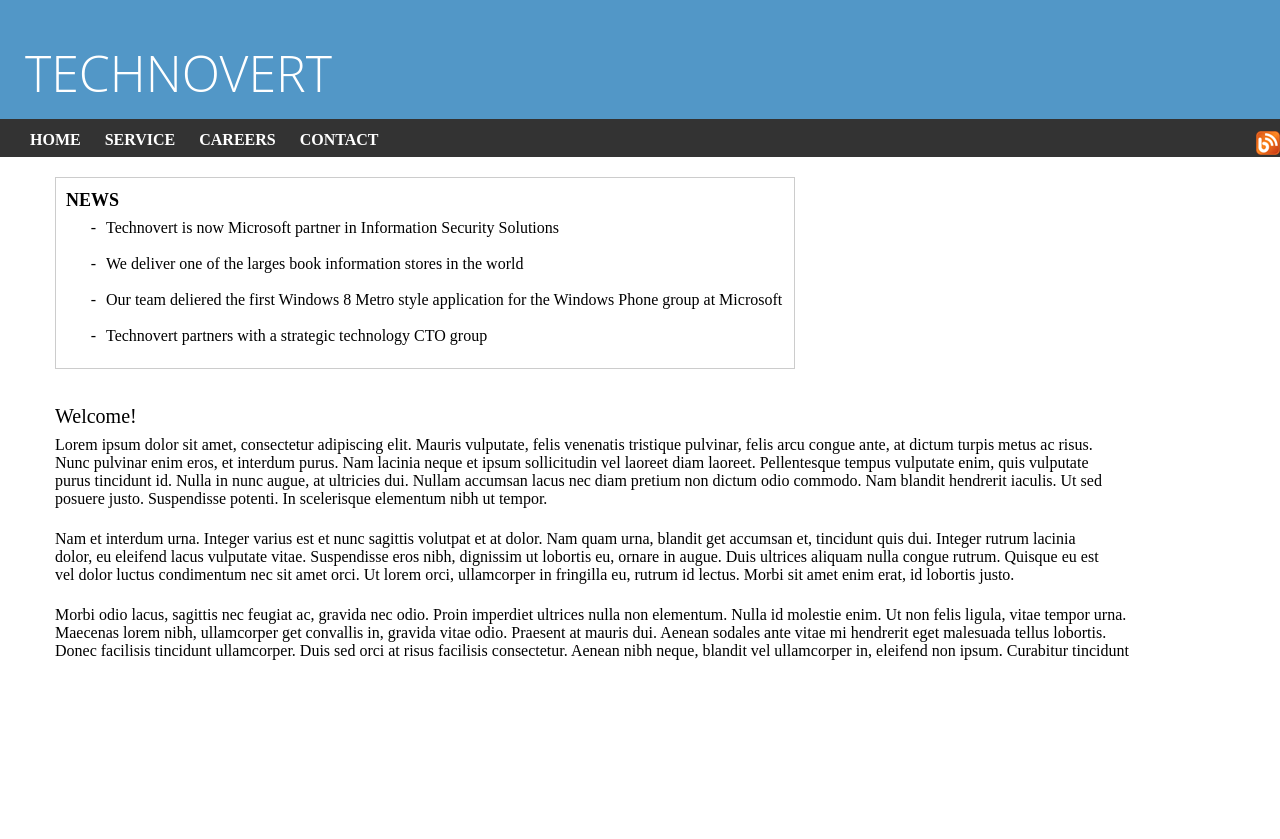
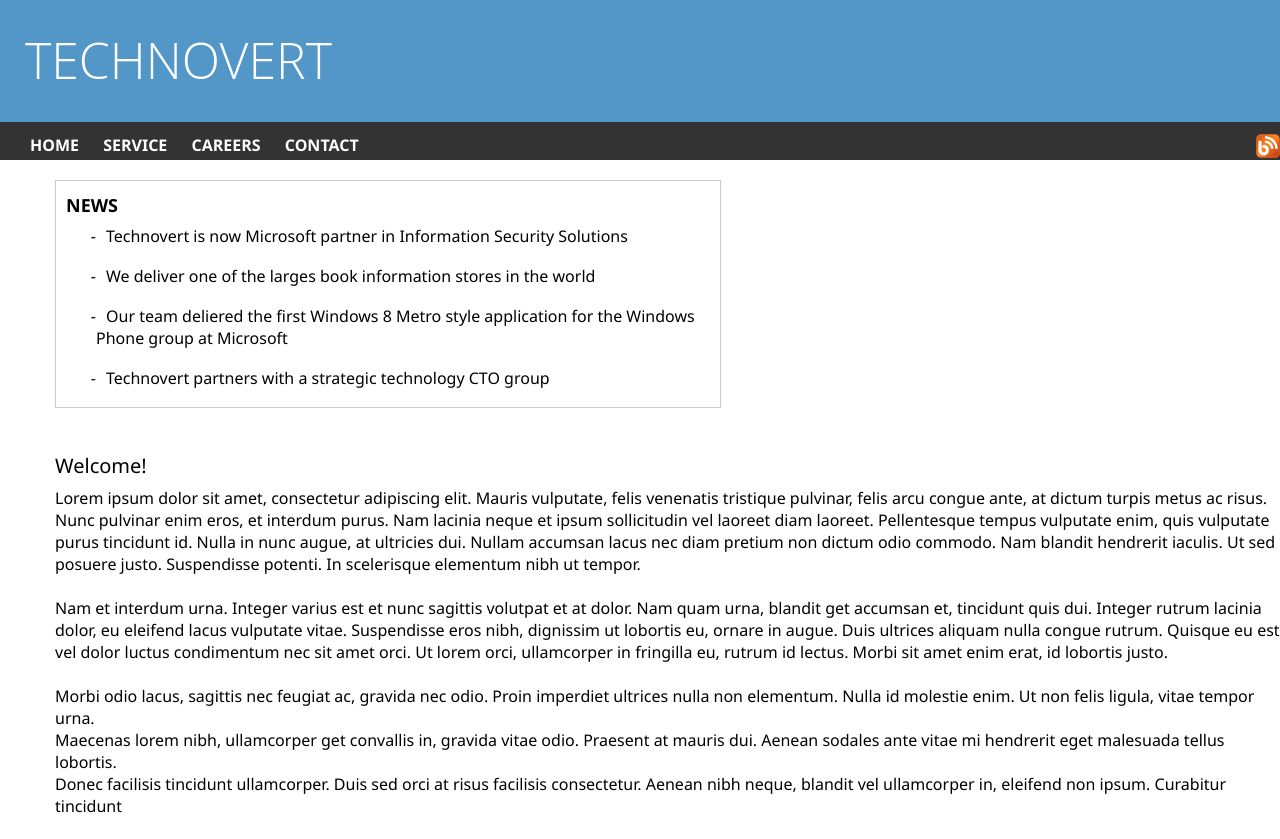
Before and after one commit to vikash18062001/Task-1, a plain HTML site: page index.html in a window 1280 px wide. Before the commit the page ends 800 px from the top, so only its background shows below. Drawn offline with Linux system fonts and the light colour scheme.

Commit message:
new commit

```diff
--- a/index.html
+++ b/index.html
@@ -10,18 +10,16 @@
 </head>
 <body>
     <div>
-        <header id="main-heading">TECHNOVERT</div>
+        <header id="main-heading">TECHNOVERT</header>
         <nav>
             <a >HOME</a>
             <a >SERVICE</a>
             <a >CAREERS</a>
             <a >CONTACT</a>
-            <div id="image">
-                <img  src="images/blog-icon.png" alt="bolg Image">
-            </div>
+            <img id="image" src="images/blog-icon.png" alt="bolg Image">
         </nav>
         <section>
-            <header id="news-heading"> NEWS</header>
+            <header class="flash-news"> NEWS</header>
             <ul class="listContent">
                 <li>Technovert is now Microsoft partner in Information Security Solutions</li>
                 <li>We deliver one of the larges book information stores in the world</li>
@@ -32,7 +30,7 @@
         <br>
         <br>
         <article>
-            <header id="second-heading">Welcome!</header>
+            <header class="content-heading">Welcome!</header>
             <p>
             Lorem ipsum dolor sit amet, consectetur adipiscing elit. Mauris vulputate, felis venenatis tristique pulvinar, felis arcu congue ante, at dictum turpis metus ac risus.<br>
             Nunc pulvinar enim eros, et interdum purus. Nam lacinia neque et ipsum sollicitudin vel laoreet diam laoreet. Pellentesque tempus vulputate enim, quis vulputate<br>
@@ -52,5 +50,6 @@
             </p>
         </article>
     </div>
+
 </body>
 </html>
--- a/style.css
+++ b/style.css
@@ -1,5 +1,8 @@
 *{
     margin: 0;
+}
+body{
+    font-family: 'Segoe UI', Tahoma, Geneva, Verdana, sans-serif;
 }
 nav
 {
@@ -23,24 +26,25 @@ section
     margin-left: 55px;
     padding-top: 12px;
     border: 1px solid rgb(204,204,204);
-    width: 740px;
-    height: 192px;
+    width: 52%;
+    height: 8%;
     text-indent: 10px;
     box-sizing: border-box;
 }
 #image
 {
     float: right;
+    height: 1;
 }
 
 #main-heading{
     width: 100%;
-    height: 119px;
     font-size: 50px;
-    font-weight: 100;
+    font-weight: 83;
     background-color: rgb(82,151,199);
     color: white;
-    padding-top: 39px;
+    padding-top: 2%;
+    padding-bottom: 2.2%;
     padding-left: 25px;
     overflow: hidden;
     font-family: "Open Sans", sans-serif;
@@ -59,21 +63,21 @@ li{
 ul {
     list-style-type: "-";
 }
-#news-heading{
+.flash-news{
     font-size: 18px;
     font-weight: bold;
 }
-#second-heading{
+.content-heading{
     font-size: 20px;
     margin-bottom: 8px;
 }
 p{
     margin-bottom: 22px;
+    font-family:'Segoe UI', Tahoma, Geneva, Verdana, sans-serif;
 }
 @media only screen  and (max-width:780px){
-    .newsSection{
+    section{
         margin-right: 8px;
-        width:100%;
     }
 }
 @media only screen  and (max-width:420px){
```
